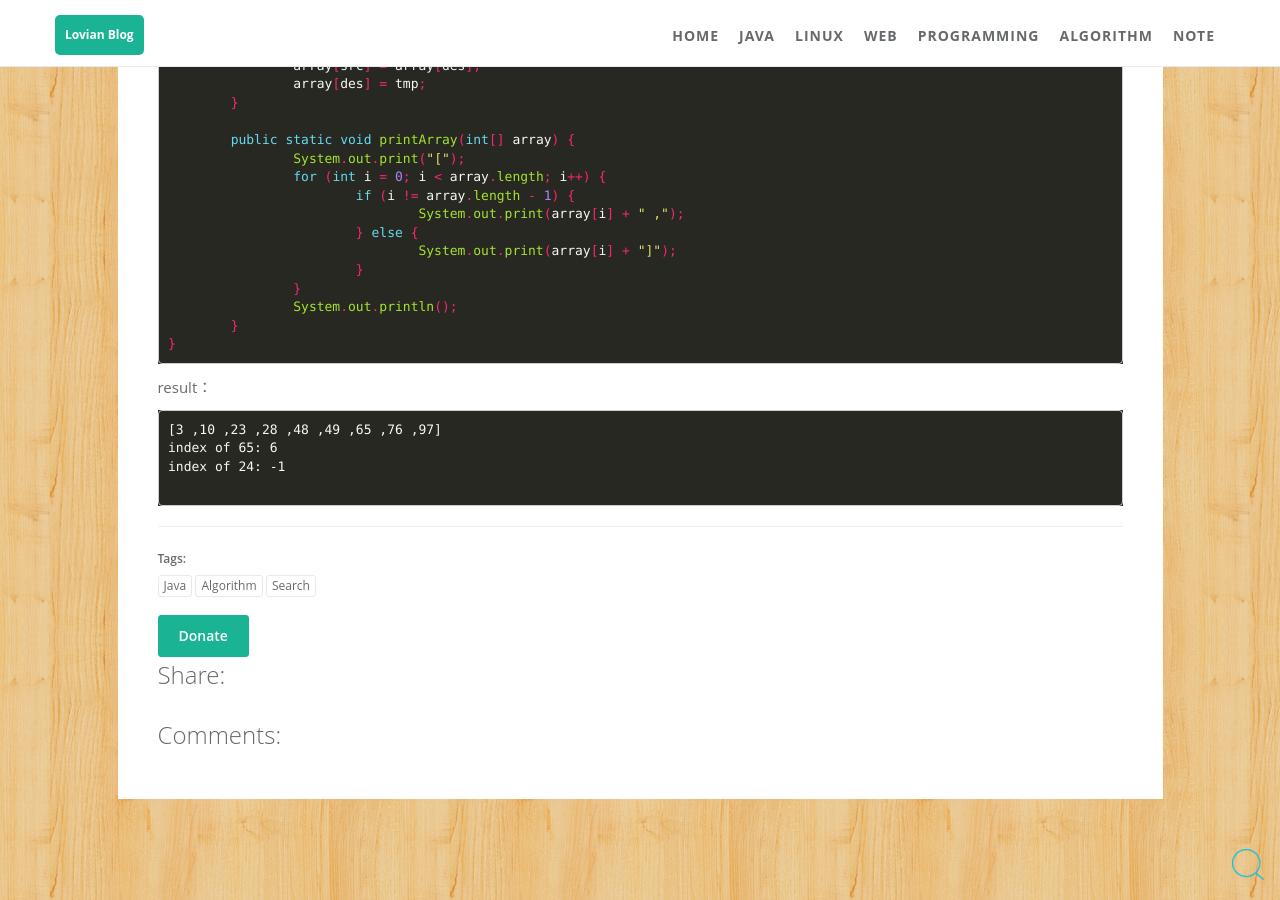
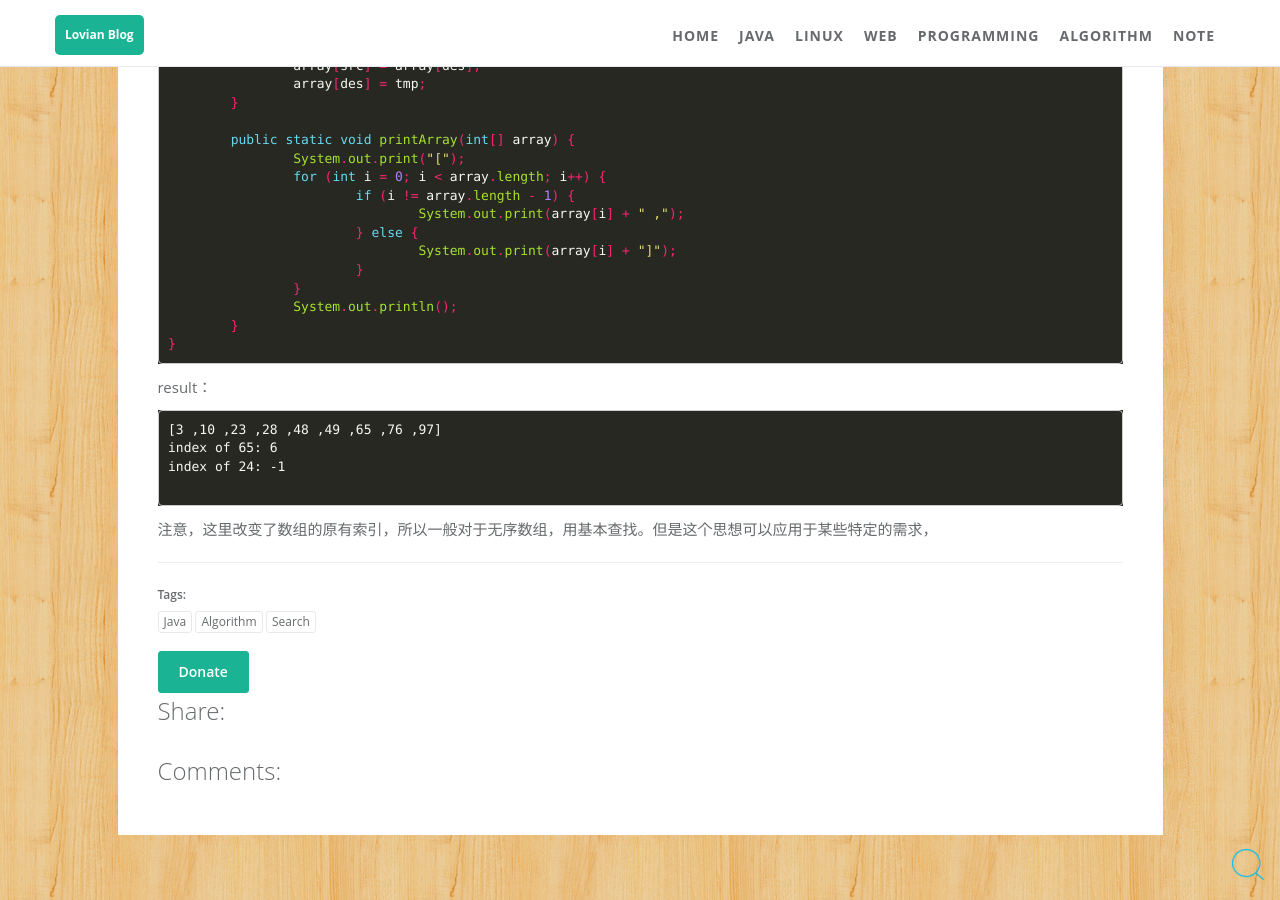
Before and after one commit to ZhengshuaiPENG/zhengshuaipeng.github.io, a Jekyll site: the page built from _posts/2016/07/2016-07-16-algorithm-java-binary-search.md, in a window 1280 px wide and 900 px high, scrolled down 2160 px. Built offline with Jekyll 4.4.1, drawn with Linux system fonts in a browser that asks for light colours; comment, search, counter and statistics services are not loaded.

Commit message:
binary search

````diff
--- a/_posts/2016/07/2016-07-16-algorithm-java-binary-search.md
+++ b/_posts/2016/07/2016-07-16-algorithm-java-binary-search.md
@@ -114,3 +114,5 @@ index of 65: 6
 index of 24: -1
 
 ```
+
+注意，这里改变了数组的原有索引，所以一般对于无序数组，用基本查找。但是这个思想可以应用于某些特定的需求，
````
